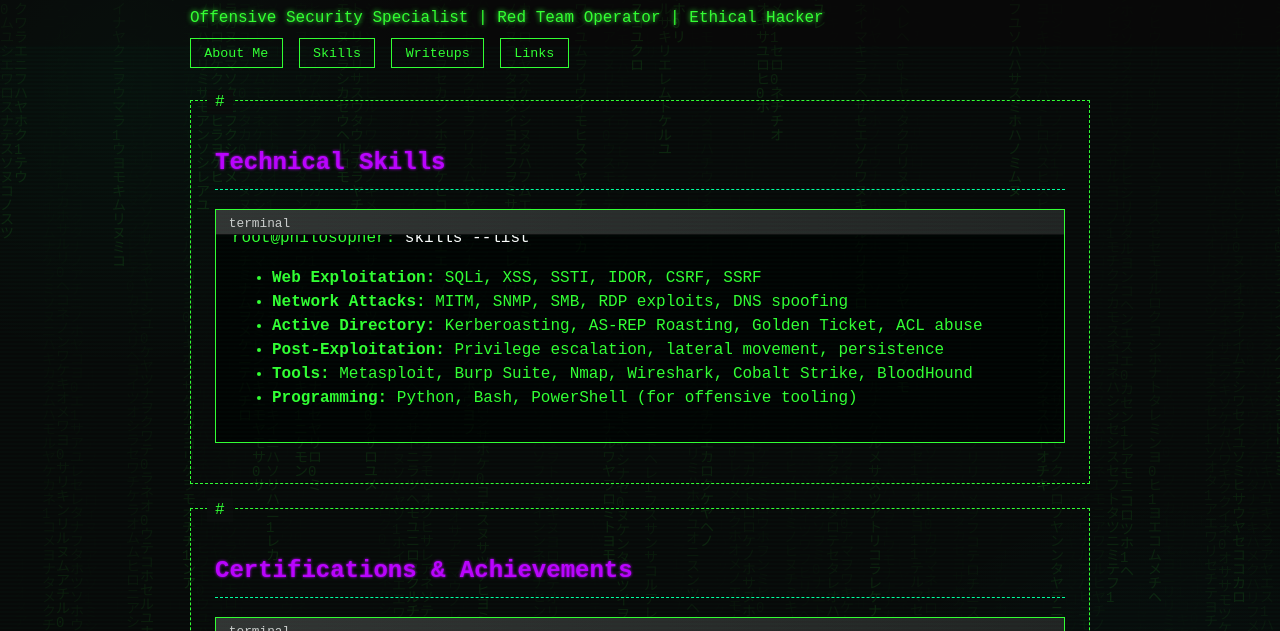
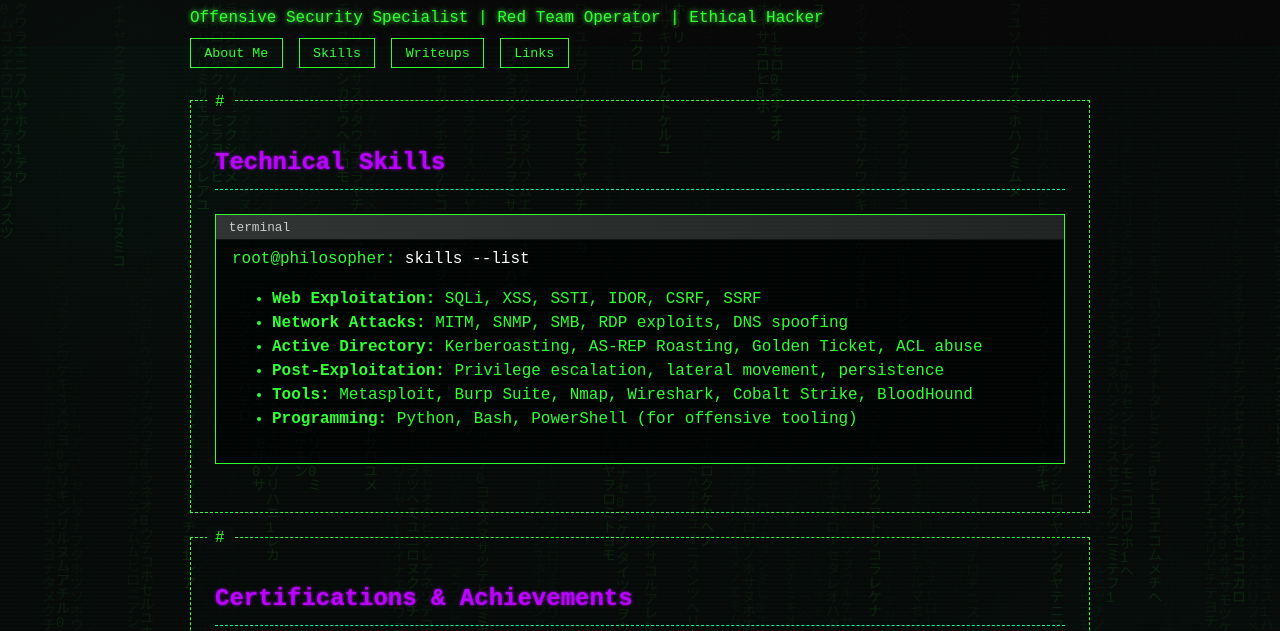
Before and after one commit to PonnyTheLight/Philosopher-Man.github.io, a plain HTML site: page index.html in a window 1280 px wide. Shown: the part 154-785 px from the top of the page. Drawn offline with Linux system fonts and the light colour scheme.

Commit message:
Update index.html

```diff
--- a/index.html
+++ b/index.html
@@ -156,8 +156,8 @@
     .terminal {
   background-color: rgba(0, 0, 0, 0.7);
   border: 1px solid var(--terminal-green);
-      padding: 1em;
-      margin: 1em 0;
+  padding: 2em 1em 1em 1em; /* Aumentamos el padding superior */
+  margin: 1.5em 0;
   font-family: 'Courier New', monospace;
   position: relative;
   overflow: hidden;
```
Lines whose indentation alone changed are shown as unchanged.
